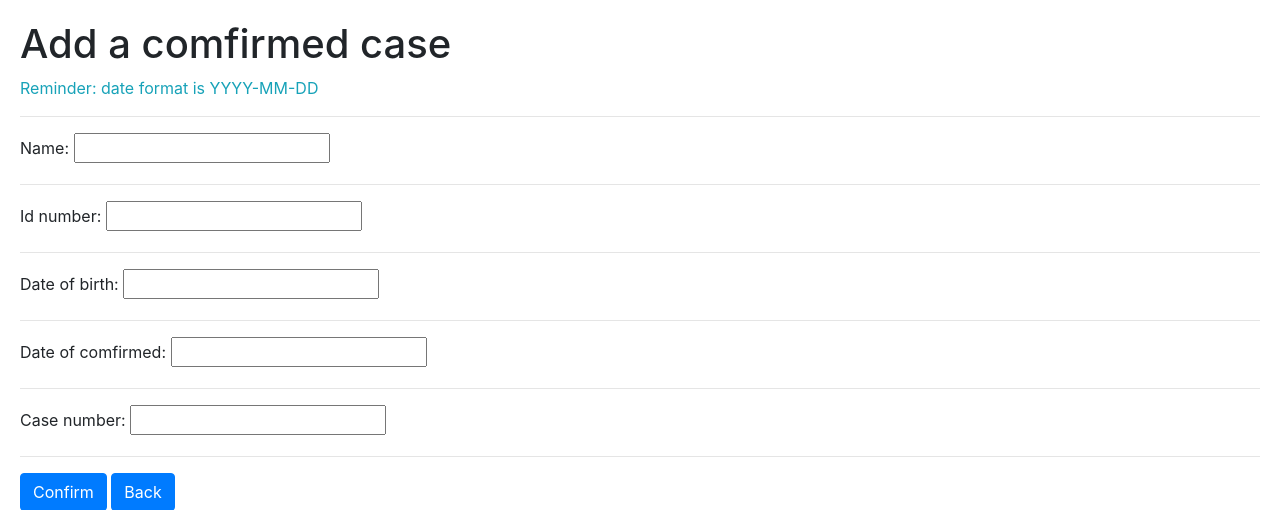
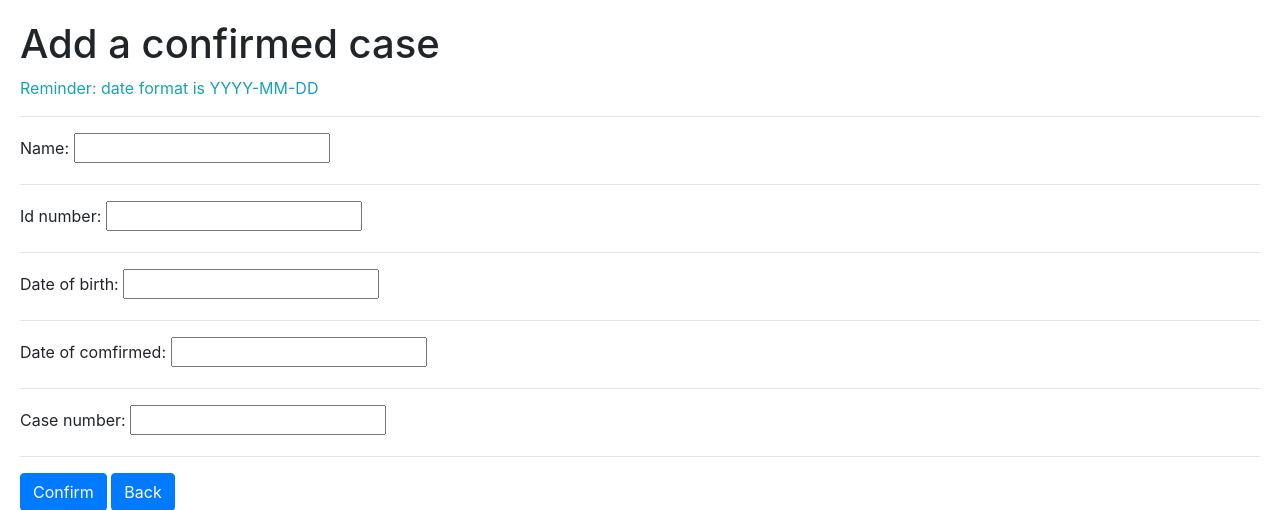
Before and after one commit to zupeter/trans19, a Django app: page /case/create/ in a window 1280 px wide. Shown: the part 56-566 px from the top of the page. Run offline with Django 3.2, Linux system fonts and the light colour scheme; some libraries are stand-ins or nearby versions.

Commit message:
eliminated typo

```diff
--- a/src/record/templates/case/create/create.html
+++ b/src/record/templates/case/create/create.html
@@ -2,7 +2,7 @@
 
 {% block content %}
 
-<h1>Add a comfirmed case</h1>
+<h1>Add a confirmed case</h1>
 
 <p class="text-info">Reminder: date format is YYYY-MM-DD</p>
 
```
